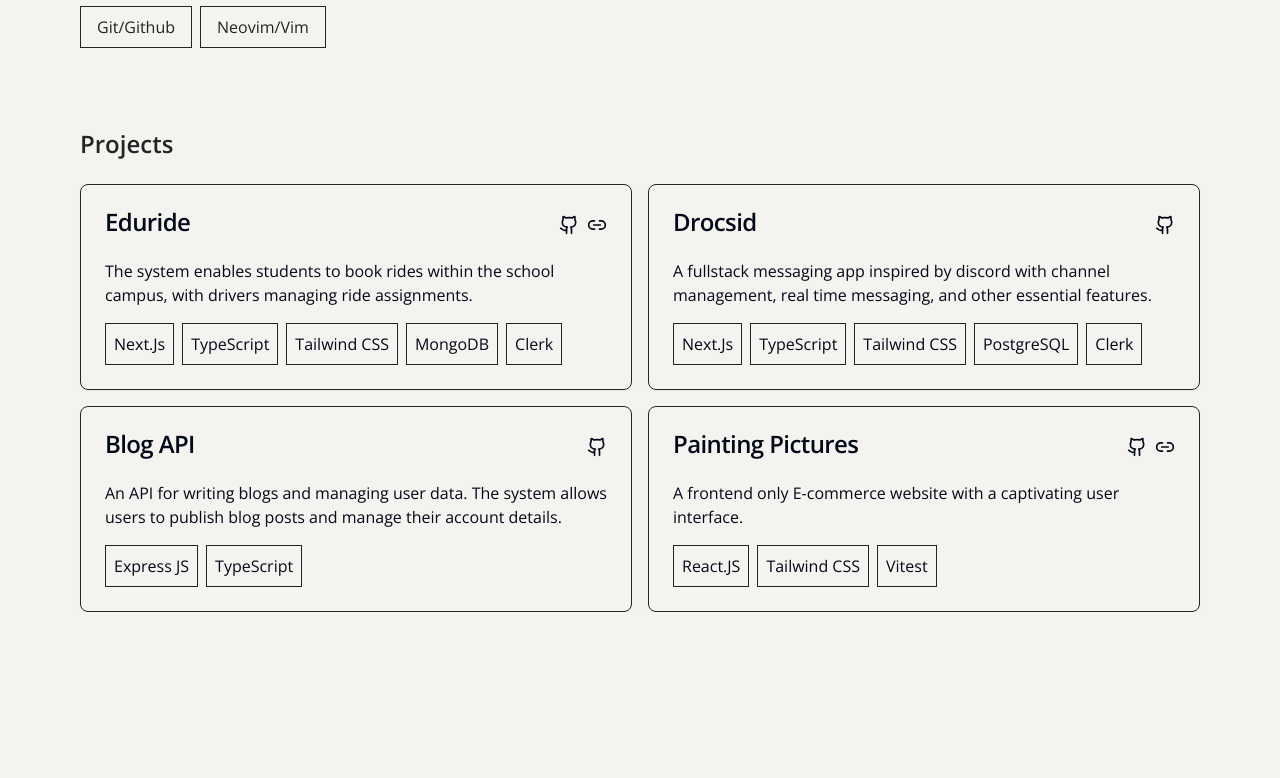
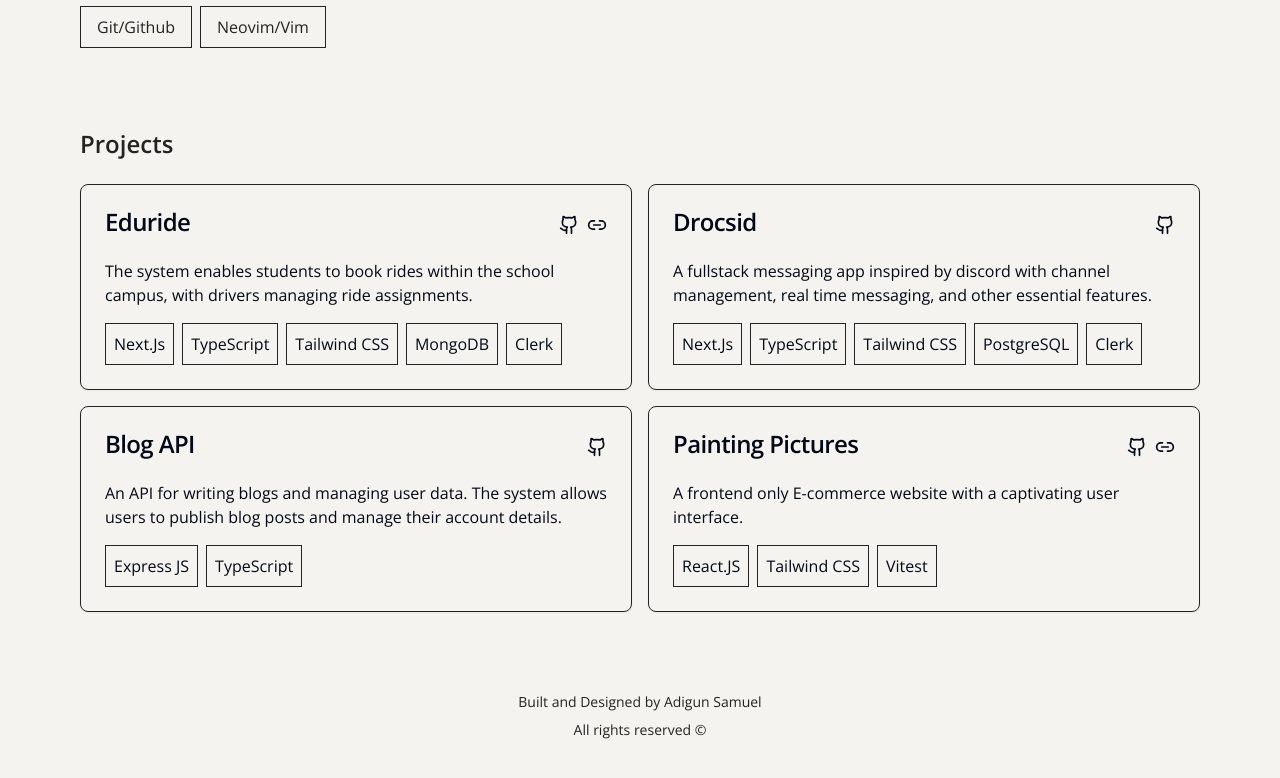
Before and after one commit to Asonance11/me, a Next.js app: page / in a window 1280 px wide. Shown: the part 1282-2060 px from the top of the page. Before the commit the page ends 1894 px from the top, so only its background shows below. Built offline with nearby package versions, Linux system fonts and the light colour scheme.

Commit message:
Edit experience and Education

```diff
--- a/app/page.tsx
+++ b/app/page.tsx
@@ -1,6 +1,7 @@
 import ExperienceAndEducation from "@/components/custom/experience-and-education";
 import PersonalInfo from "@/components/custom/personal-info";
 import Projects from "@/components/custom/projects";
+import Footer from "@/components/custom/Footer";
 
 export default function Home() {
   return (
@@ -8,6 +9,7 @@ export default function Home() {
       <PersonalInfo />
       <ExperienceAndEducation />
       <Projects />
+      <Footer />
     </main>
   );
 }
--- a/components/custom/experience-and-education.tsx
+++ b/components/custom/experience-and-education.tsx
@@ -26,18 +26,18 @@ const ExperienceAndEducation = () => {
         <h1 className="text-2xl dark:text-[#E3E3E3] font-semibold">
           Experience and Education
         </h1>
+      </Reveal>
       <Experience />
       <Education />
       <Skills />
-      </Reveal>
     </section>
   );
 };
 
 const Experience = () => {
   return (
+    <div className="mt-6">
       <Reveal>
-      <div className="mt-6">
         <div className="flex items-end justify-between gap-x-2">
           <div className="flex flex-col gap-y-1">
             <h3 className="font-medium text-xl">Software Engineer Intern</h3>
@@ -51,15 +51,15 @@ const Experience = () => {
           clientele. Collaborated effectively with teams to elevate
           functionalities across company products.
         </p>
+      </Reveal>
     </div>
-    </Reveal>
   );
 };
 
 const Education = () => {
   return (
+    <section className="mt-12">
       <Reveal>
-      <section className="mt-12">
         <h2 className="text-xl font-semibold dark:text-[#E3E3E3]">Education</h2>
         <div className="mt-4 flex items-end justify-between gap-x-2">
           <div className="flex flex-col gap-y-1">
@@ -68,15 +68,17 @@ const Education = () => {
           </div>
           <p>2020 -2024</p>
         </div>
+      </Reveal>
     </section>
-    </Reveal>
   );
 };
 
 const Skills = () => {
   return (
     <section className="mt-10">
+      <Reveal>
         <h2 className="text-xl font-semibold dark:text-[#E3E3E3]">Skills</h2>
+      </Reveal>
       <div className="mt-4 flex items-center flex-wrap gap-2">
         {skills.map((skill, index) => (
           <motion.div
```
Lines whose indentation alone changed are shown as unchanged.
